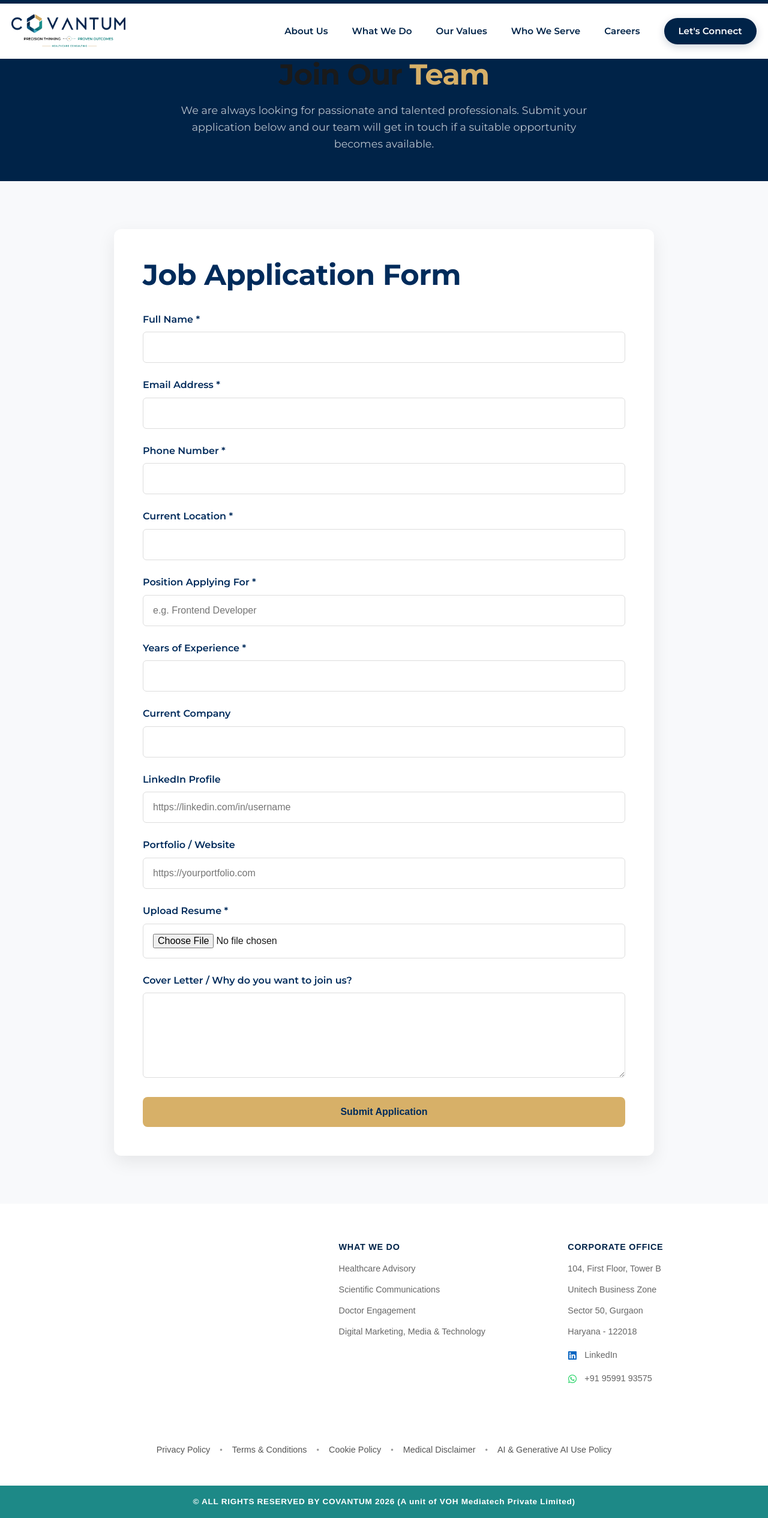
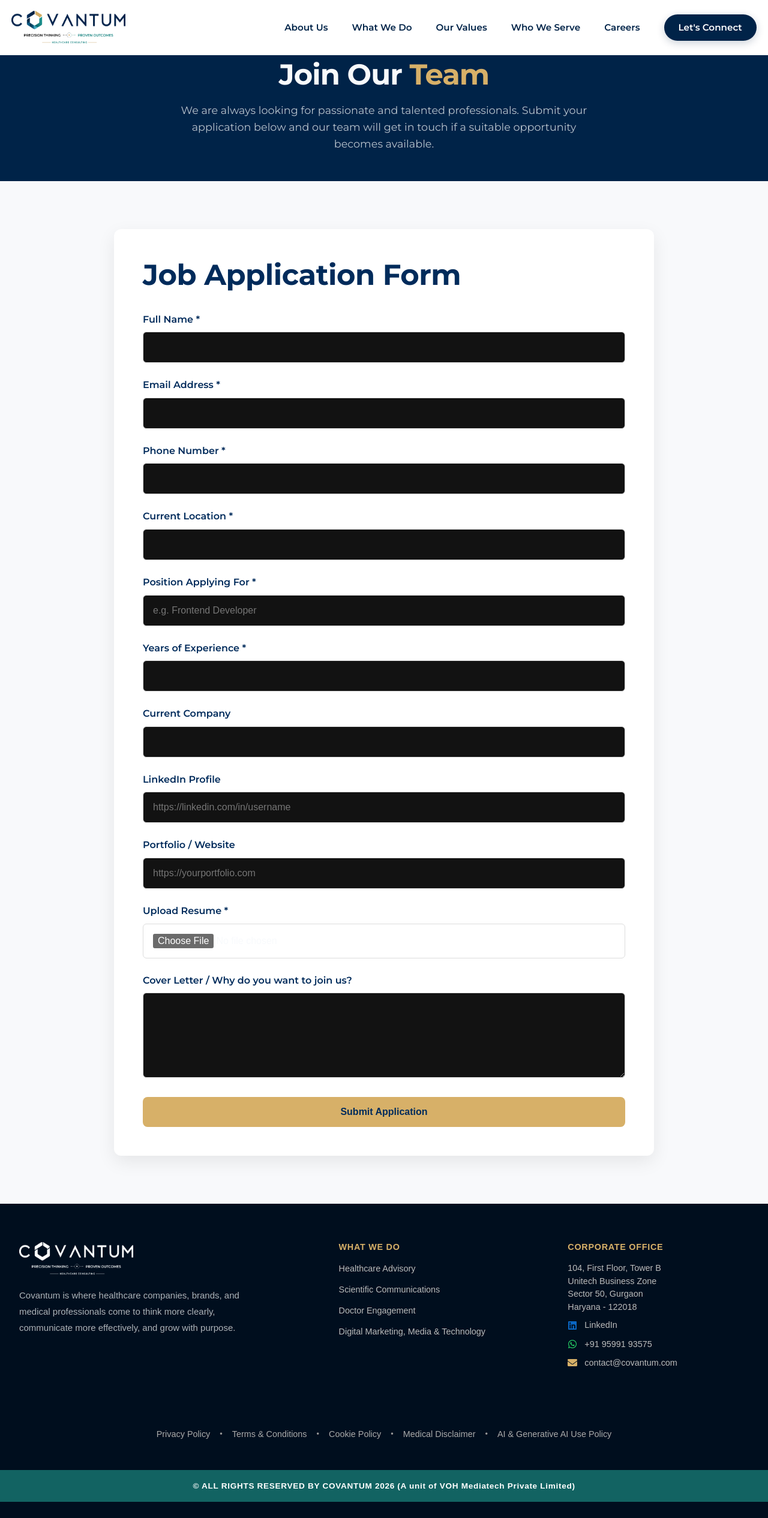
Before and after one commit to shreya-voh/covantum_website, a Next.js app: page /careers in a window 1280 px wide. Shown: the whole page at 60% size. After the commit the page ends 2504 px from the top, so only its background shows below. Built offline with nearby package versions, Linux system fonts and the light colour scheme.

Commit message:
handles website colour in laptop light theme.

```diff
--- a/app/components/Footer.module.css
+++ b/app/components/Footer.module.css
@@ -43,13 +43,7 @@
 .desc {
   font-size: 0.85rem;
   line-height: 1.6;
-  color: #555;
-}
-
-@media (prefers-color-scheme: dark) {
-  .desc {
-    color: #aaa;
-  }
+  color: #aaa;
 }
 
 /* Right Columns */
@@ -74,13 +68,7 @@
   margin-bottom: 1.2rem;
   text-transform: uppercase;
   letter-spacing: 0.05em;
-  color: var(--color-navy);
-}
-
-@media (prefers-color-scheme: dark) {
-  .linkGroup h4 {
-    color: var(--color-gold);
-  }
+  color: var(--color-gold);
 }
 
 .linkGroup h4.mt4 {
@@ -102,22 +90,13 @@
 
 .linkGroup a {
   font-size: 0.9rem;
-  color: #666;
+  color: #bbb;
   text-decoration: none;
   transition: color 0.2s ease;
 }
 
 .linkGroup a:hover {
-  color: var(--color-teal);
-}
-
-@media (prefers-color-scheme: dark) {
-  .linkGroup a {
-    color: #bbb;
-  }
-  .linkGroup a:hover {
-    color: var(--color-teal-light);
-  }
+  color: var(--color-teal-light);
 }
 
 /* Social Row */
@@ -158,17 +137,17 @@
   align-items: center;
   gap: 1rem;
   font-size: 0.9rem;
-  color: #555;
+  color: #aaa;
   margin-bottom: 1rem;
 }
 
 .bottomLinks a {
-  color: #555;
+  color: #aaa;
   transition: color 0.2s;
 }
 
 .bottomLinks a:hover {
-  color: var(--color-teal);
+  color: var(--color-teal-light);
 }
 
 .dot {
@@ -176,30 +155,15 @@
   font-size: 0.8rem;
 }
 
-@media (prefers-color-scheme: dark) {
-  .bottomLinks, .bottomLinks a {
-    color: #aaa;
-  }
-  .bottomLinks a:hover {
-    color: var(--color-teal-light);
-  }
-}
-
 /* Bottom Bar */
 .bottomBar {
-  background-color: var(--color-teal);
+  background-color: var(--color-teal-dark);
   color: white;
   text-align: center;
   padding: 1rem;
   font-size: 0.85rem;
   font-weight: 600;
   letter-spacing: 0.05em;
-}
-
-@media (prefers-color-scheme: dark) {
-  .bottomBar {
-    background-color: var(--color-teal-dark);
-  }
 }
 
 .socialIcon {
@@ -258,7 +222,7 @@
 }
 
 .contactInfo {
-  margin-top: 1rem;
+  margin-top: 0.5rem;
   display: flex;
   align-items: center;
   gap: 0.75rem; /* More space between icon and text */
@@ -291,8 +255,15 @@
   margin-bottom: 0.75rem;
 }
 
+/* Address lines read as one block, not a spaced-out link list.
+   Needs .linkGroup prefix to outrank .linkGroup ul li's specificity. */
+.linkGroup .addressList li {
+  margin-bottom: 0;
+  line-height: 1.5;
+}
+
 .contactInfo {
-  margin-top: 1rem;
+  margin-top: 0.5rem;
   display: flex;
   align-items: center;
   gap: 0.75rem;
@@ -373,13 +344,6 @@
 .linkGroup li,
 .linkGroup a {
   font-size: 0.9rem;
-  color: #666;
+  color: #bbb;
   line-height: 1.6;
 }
-
-@media (prefers-color-scheme: dark) {
-  .linkGroup li,
-  .linkGroup a {
-    color: #bbb;
-  }
-}
--- a/app/components/Footer.tsx
+++ b/app/components/Footer.tsx
@@ -78,7 +78,7 @@ export default function Footer() {
   <div className={styles.linkGroup } >
     <h4>Corporate Office</h4>
 
-    <ul >
+    <ul className={styles.addressList}>
       <li>104, First Floor, Tower B</li>
       <li>Unitech Business Zone</li>
       <li>Sector 50, Gurgaon</li>
@@ -102,6 +102,13 @@ export default function Footer() {
         target="_blank"
       >
         +91 95991 93575
+      </Link>
+    </div>
+
+    <div className={styles.contactInfo}>
+      <FaEnvelope size={16} style={{ color: "var(--color-gold)" }} />
+      <Link href="mailto:contact@covantum.com">
+        contact@covantum.com
       </Link>
     </div>
   </div>
--- a/app/components/Header.module.css
+++ b/app/components/Header.module.css
@@ -1,6 +1,6 @@
 .header {
   position: fixed;
-  top: 6px;
+  top: 0;
   left: 0;
   width: 100%;
   z-index: 100;
--- a/app/components/HeroSection.tsx
+++ b/app/components/HeroSection.tsx
@@ -497,10 +497,10 @@ A Healthcare Growth Partner */}
             <br />
             Communicating <span className="text-teal">effectively.</span> */}
 
-            <span style={{ whiteSpace: "nowrap" }}>
+            <span className={styles.titleNowrap}>
               Precision <span className="text-gold">Thinking.</span>
             </span>{" "}
-            <span style={{ whiteSpace: "nowrap" }}>
+            <span className={styles.titleNowrap}>
               Proven <span className="text-teal">Outcomes.</span>
             </span>
           </motion.h1>
--- a/app/globals.css
+++ b/app/globals.css
@@ -12,33 +12,26 @@
   --color-teal-light: #34a9a7;
   --color-teal-dark: #126362;
 
-  /* Backgrounds & Surfaces */
-  --background: #ffffff;
-  --foreground: #1a1a1a;
-  --surface-primary: #f8fafc;
-  --surface-secondary: #f1f5f9;
+  /* Backgrounds & Surfaces (fixed dark theme — do not branch on prefers-color-scheme) */
+  --background: #000e1e; /* Very dark navy */
+  --foreground: #f8fafc;
+  --surface-primary: #00152b;
+  --surface-secondary: #002348;
 
   /* Glassmorphism */
-  --glass-bg: rgba(255, 255, 255, 0.7);
-  --glass-border: rgba(255, 255, 255, 0.5);
-  --glass-shadow: 0 8px 32px 0 rgba(0, 35, 72, 0.05);
+  --glass-bg: rgba(0, 21, 43, 0.7);
+  --glass-border: rgba(215, 176, 104, 0.15); /* Subtle gold border */
+  --glass-shadow: 0 8px 32px 0 rgba(0, 0, 0, 0.4);
 
   /* Gradients */
   --gradient-brand: linear-gradient(135deg, var(--color-navy) 0%, var(--color-teal) 100%);
   --gradient-gold: linear-gradient(135deg, var(--color-gold-light) 0%, var(--color-gold) 100%);
-}
 
-@media (prefers-color-scheme: dark) {
-  :root {
-    --background: #000e1e; /* Very dark navy */
-    --foreground: #f8fafc;
-    --surface-primary: #00152b;
-    --surface-secondary: #002348;
-
-    --glass-bg: rgba(0, 21, 43, 0.7);
-    --glass-border: rgba(215, 176, 104, 0.15); /* Subtle gold border */
-    --glass-shadow: 0 8px 32px 0 rgba(0, 0, 0, 0.4);
-  }
+  /* Tells the browser's own UI (scrollbars, form controls, autofill,
+     the mobile "auto-darken light pages" heuristic) that this page is
+     intentionally dark, so it renders native chrome in the dark variant
+     instead of trying to guess/invert it. */
+  color-scheme: dark;
 }
 
 * {
@@ -52,10 +45,23 @@ body {
   max-width: 100vw;
   overflow-x: hidden;
   font-family: var(--font-montserrat), Arial, Helvetica, sans-serif;
-  background: #ffffff !important;
+  background: var(--background);
   color: var(--foreground);
   line-height: 1.6;
   scroll-behavior: smooth;
+}
+
+/* Windows High Contrast / forced-colors mode is an accessibility feature,
+   not a "light vs dark" toggle — leave browser-driven color substitution
+   in place for text/backgrounds/borders (that's what keeps content usable
+   for the people who rely on it). We only patch the two things forced-colors
+   is known to break in this design: purely decorative glow/blur elements
+   collapsing into a solid block, and pill buttons losing their edge because
+   they carry no border of their own. */
+@media (forced-colors: active) {
+  .btn {
+    border: 1px solid ButtonText;
+  }
 }
 
 a {
--- a/app/layout.tsx
+++ b/app/layout.tsx
@@ -1,4 +1,4 @@
-import type { Metadata } from "next";
+import type { Metadata, Viewport } from "next";
 import { Montserrat } from "next/font/google";
 import "./globals.css";
 
@@ -10,6 +10,16 @@ const montserrat = Montserrat({
 export const metadata: Metadata = {
   title: "Covantum | Healthcare Advisory & Communication",
   description: "Covantum is where healthcare companies, brands and medical professionals come to build lasting credibility, communicate more effectively and grow with purpose.",
+};
+
+// Declares this site as dark-only via <meta name="color-scheme">, so browsers
+// render native UI (scrollbars, autofill, form controls) in the dark variant
+// and skip any "auto-darken/lighten this page" heuristic instead of guessing
+// from an unset value. themeColor matches the design's dark navy background,
+// used by mobile browsers to color the address/status bar.
+export const viewport: Viewport = {
+  colorScheme: "dark",
+  themeColor: "#00152b",
 };
 
 export default function RootLayout({
```
Also changed, not shown: app/components/ClientMarquee.module.css (+16 -5 lines), app/components/HeroSection.module.css (+21 -12 lines), app/components/PracticeAreas.module.css (+11 -10 lines).
